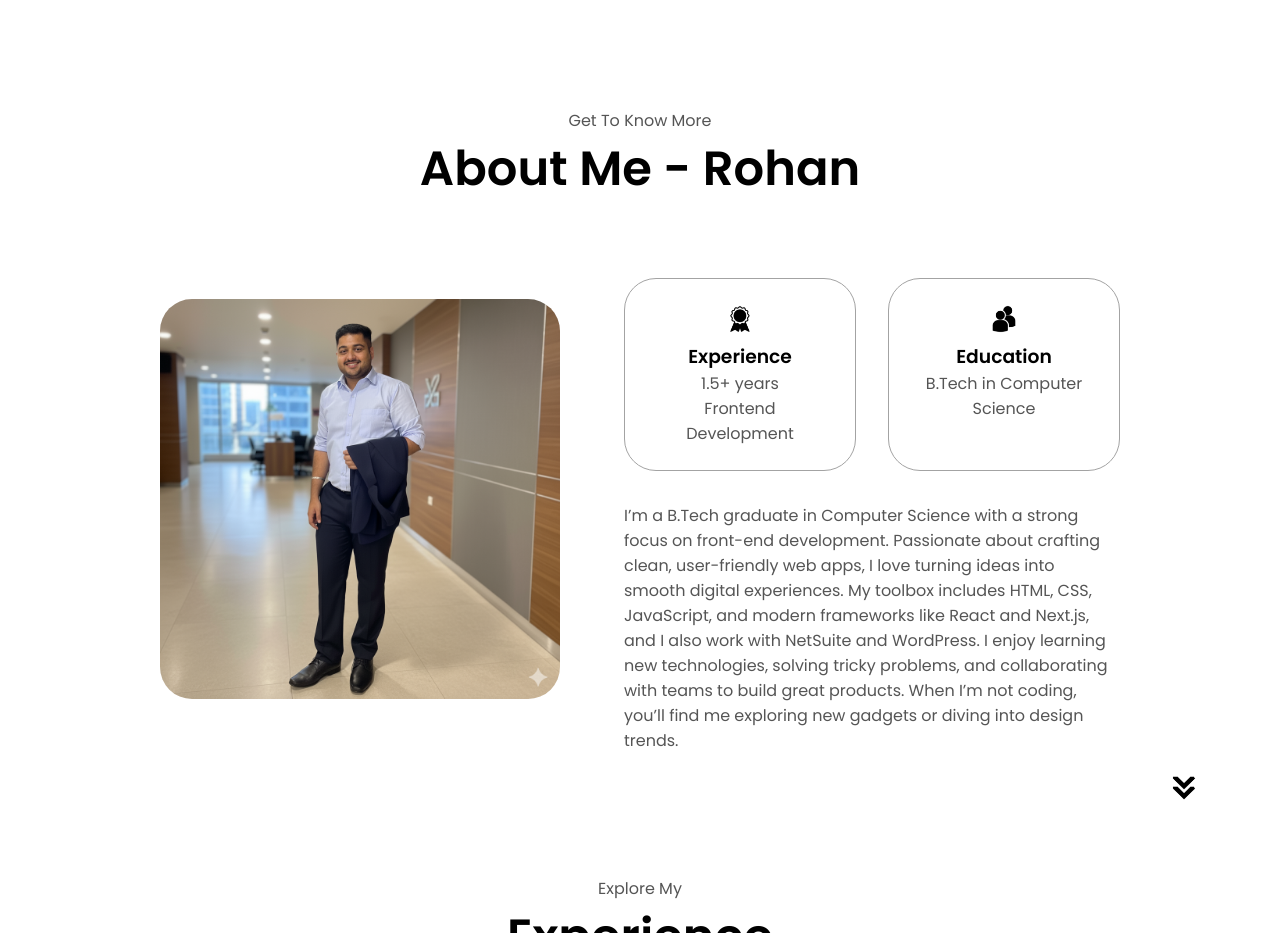
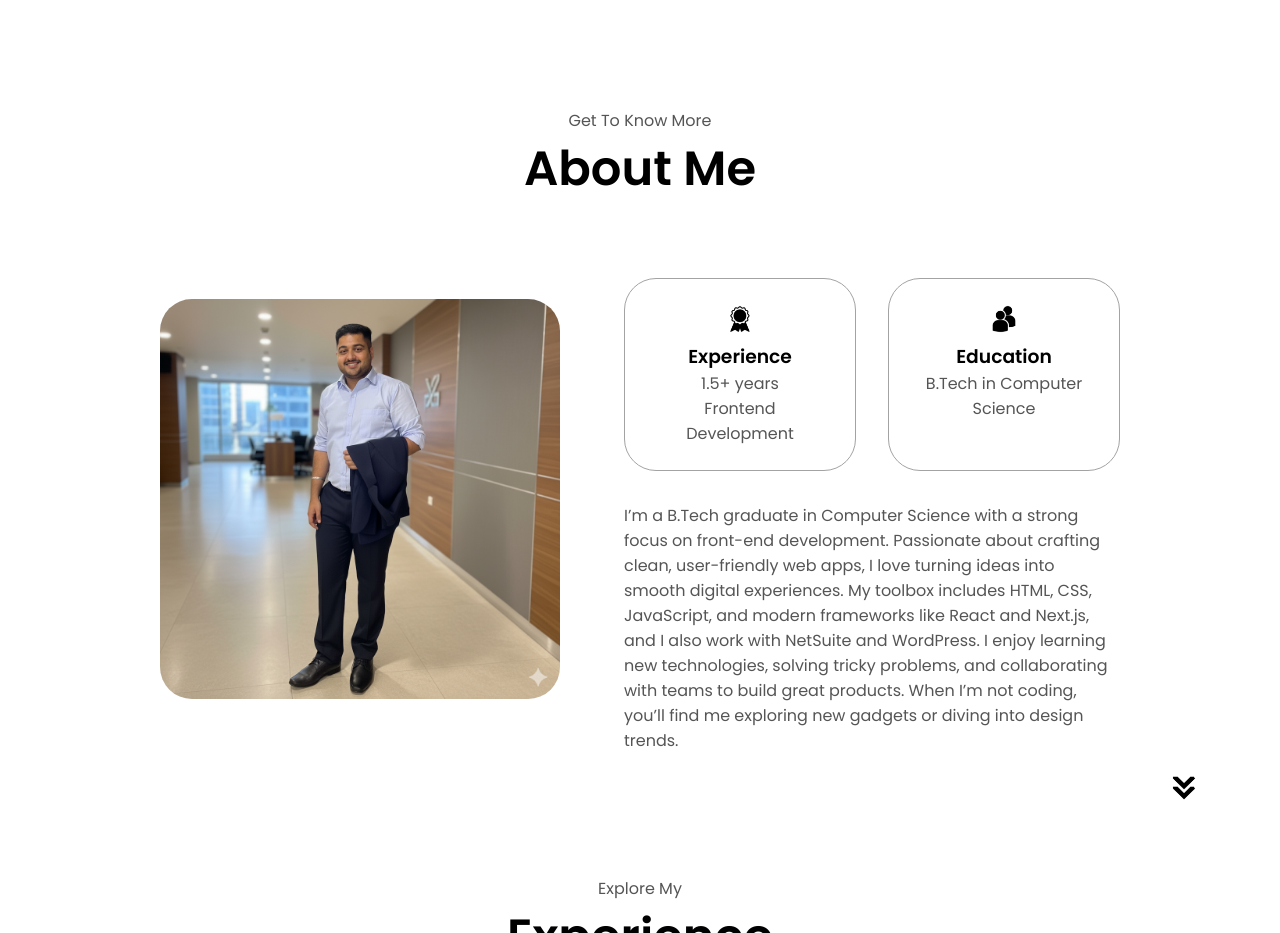
Before and after one commit to rohankumar390/rohan.dev, a plain HTML site: page index.html in a window 1280 px wide. Shown: the part 820-1753 px from the top of the page. Drawn offline with Linux system fonts and the light colour scheme.

Commit message:
Revert "testing changes"
This reverts commit c2f624e90859f3572c95c0eb8771510ea349b1b4.

```diff
--- a/index.html
+++ b/index.html
@@ -73,7 +73,7 @@
     </section>
     <section id="about">
       <p class="section__text__p1">Get To Know More</p>
-      <h1 class="title">About Me - Rohan</h1>
+      <h1 class="title">About Me</h1>
       <div class="section-container">
         <div class="section__pic-container">
           <img
```
